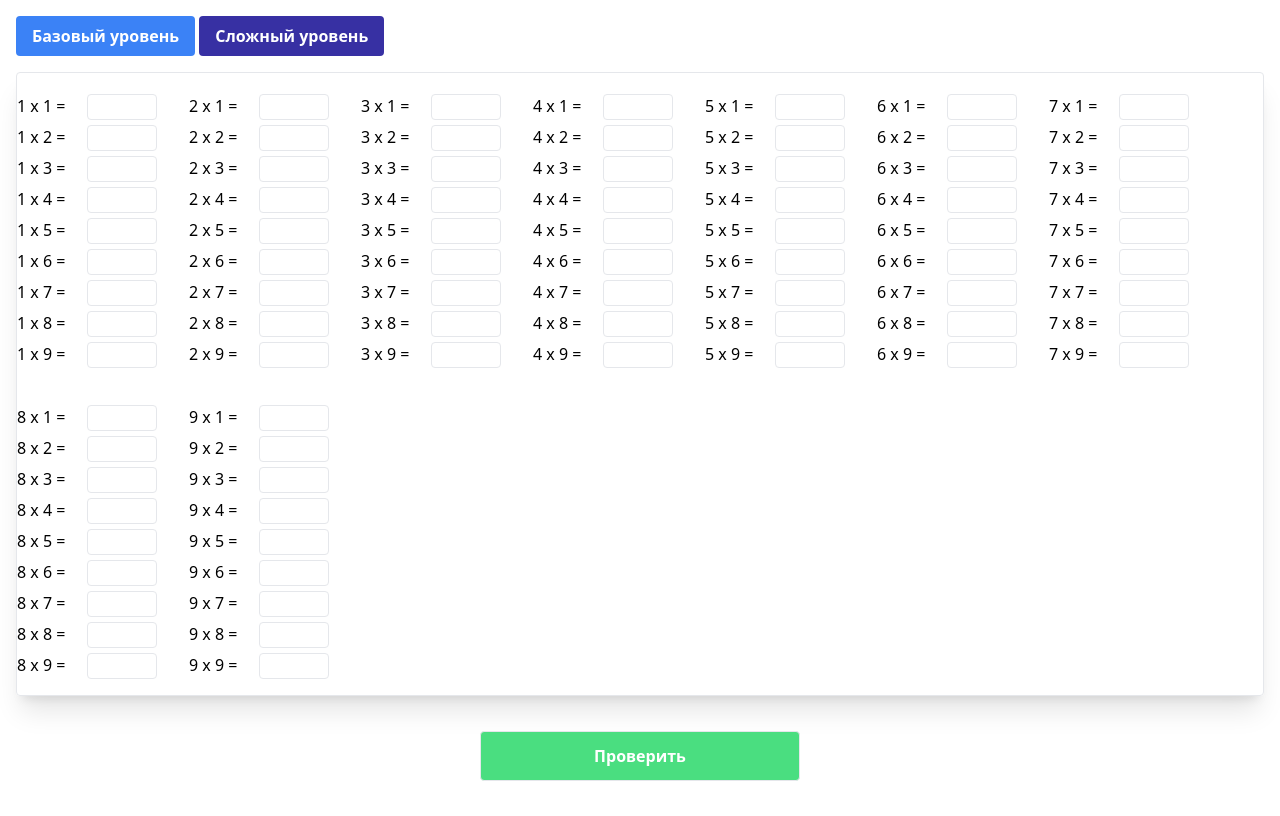
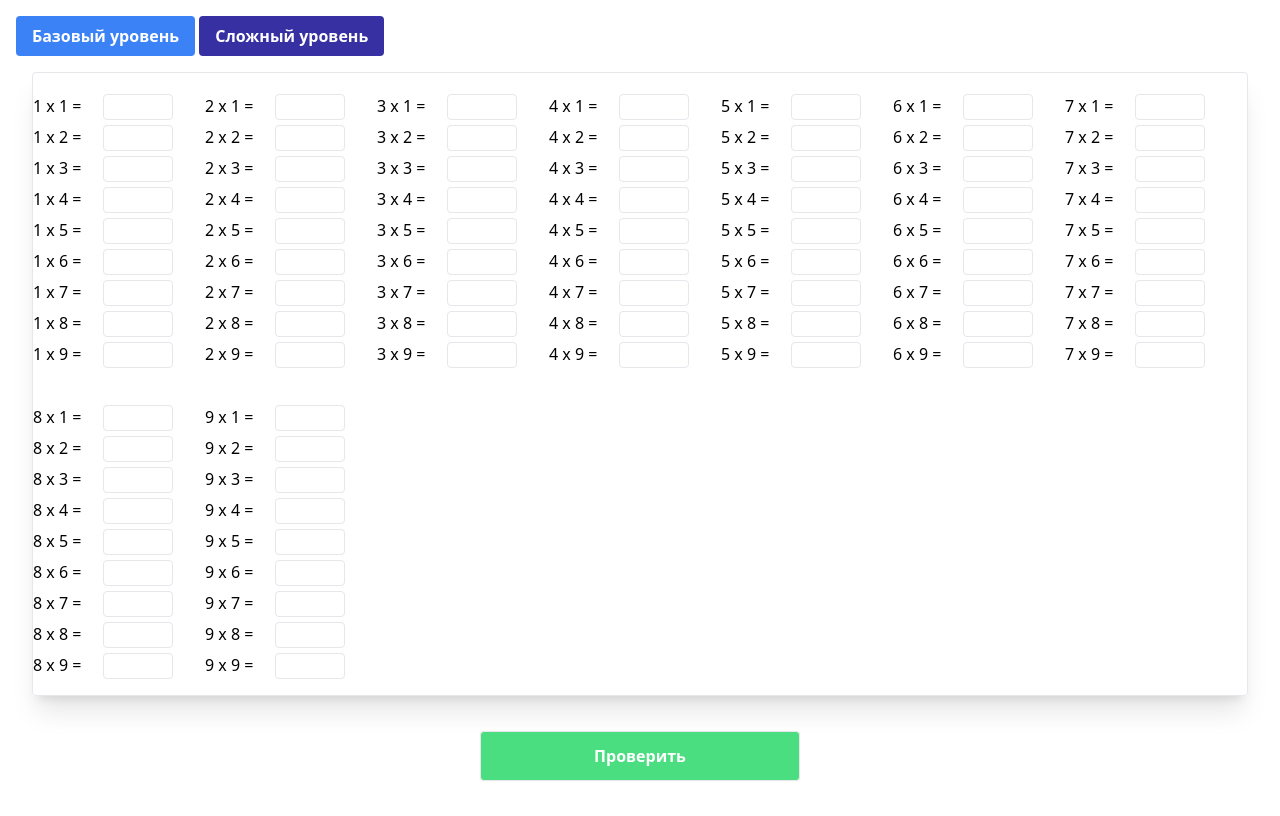
Before and after one commit to mbielkin/math_multiplication_kids, a website: page index.html in a window 1280 px wide. Both pictures are taken after a click on the button "Базовый уровень". Drawn offline with nearby package versions, Linux system fonts and the light colour scheme; files that its build step writes are made by us from their sources.

Commit message:
slightly updated margin

```diff
--- a/index.html
+++ b/index.html
@@ -23,7 +23,7 @@
         Сложный уровень
       </button>
       <section
-        class="flex border border-gray-200 rounded my-4 py-4 opacity-0 transition-opacity duration-300 shadow-xl"
+        class="flex border border-gray-200 rounded m-4 py-4 opacity-0 transition-opacity duration-300 shadow-xl"
       >
         <content
           class="flex flex-row flex-wrap my-0 mx-auto gap-8 w-fit"
```
